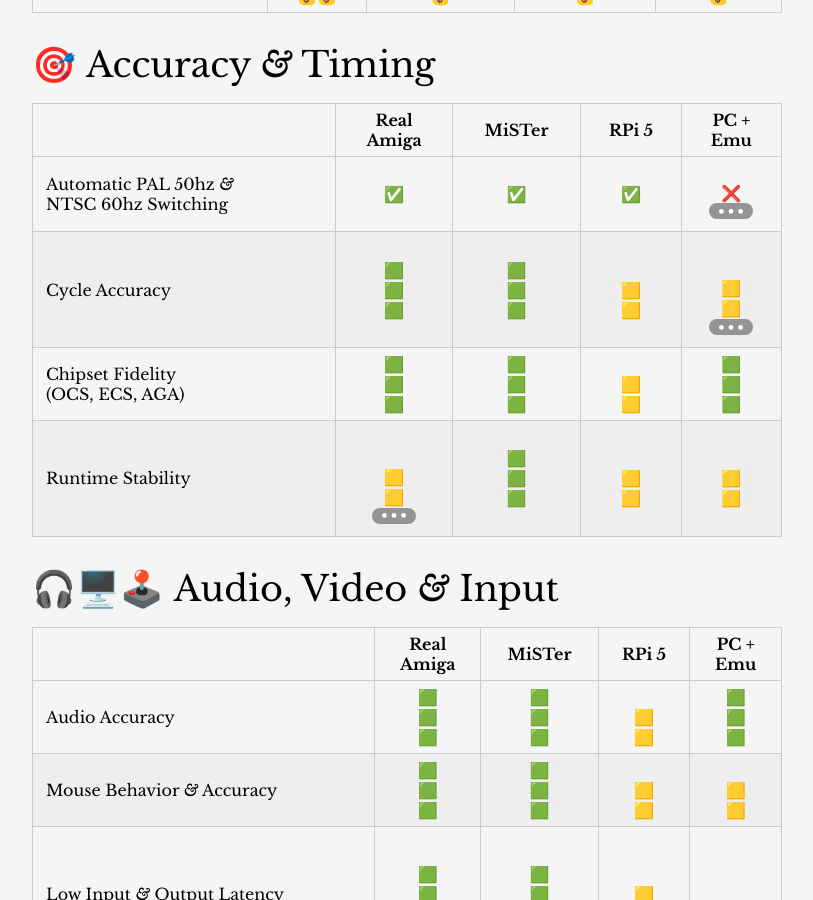
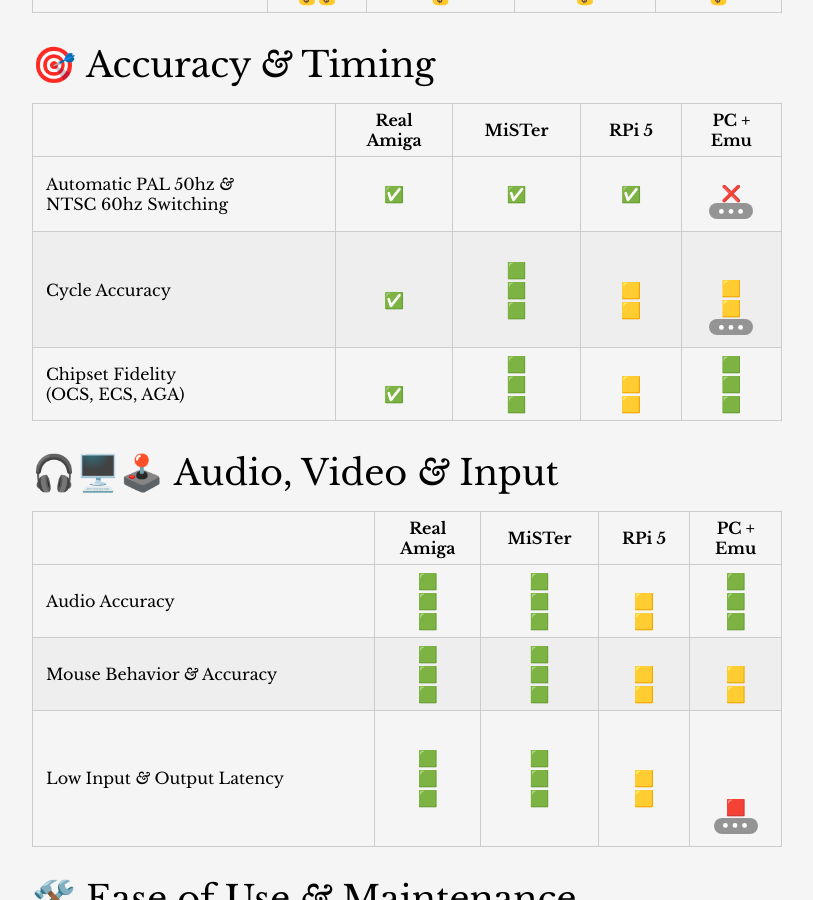
Before and after one commit to amigavision/amigavision.github.io, a Jekyll site: the page built from best.md, in a window 1280 px wide and 900 px high, scrolled down 4389 px. Shown: the whole window, without its empty margins (233-1046 px from the left). Built offline with Jekyll 4.4.1, drawn with Linux system fonts in a browser that asks for light colours.

Commit message:
Improve icons for real hardware

```diff
--- a/best.md
+++ b/best.md
@@ -117,9 +117,8 @@
 |   | Real <br>Amiga | MiSTer | RPi&nbsp;5 | PC +<br> Emu |
 |---|:---------------:|:------:|:-----------------:|:-----------------------:|
 | Automatic PAL 50hz *&* <br>NTSC 60hz Switching | ✅ | ✅ | ✅ | <br>❌<br> [^3]
-| Cycle Accuracy | 🟩<br>🟩<br>🟩 | 🟩<br>🟩<br>🟩 | <br>🟨<br>🟨 | <br><br>🟨<br>🟨<br> [^1]
-| Chipset Fidelity<br> (OCS, ECS, AGA) | 🟩<br>🟩<br>🟩 | 🟩<br>🟩<br>🟩 | <br>🟨<br>🟨 | 🟩<br>🟩<br>🟩
-| Runtime Stability | <br><br>🟨<br>🟨<br> [^2] | 🟩<br>🟩<br>🟩 | <br>🟨<br>🟨 | <br>🟨<br>🟨
+| Cycle Accuracy | <br>✅<br> | 🟩<br>🟩<br>🟩 | <br>🟨<br>🟨 | <br><br>🟨<br>🟨<br> [^1]
+| Chipset Fidelity<br> (OCS, ECS, AGA) | <br>✅<br> | 🟩<br>🟩<br>🟩 | <br>🟨<br>🟨 | 🟩<br>🟩<br>🟩
 {: .feature-compare data-responsive-table="true" }
 
 ## 🎧🖥️🕹️&nbsp;Audio, Video *&* Input
```
